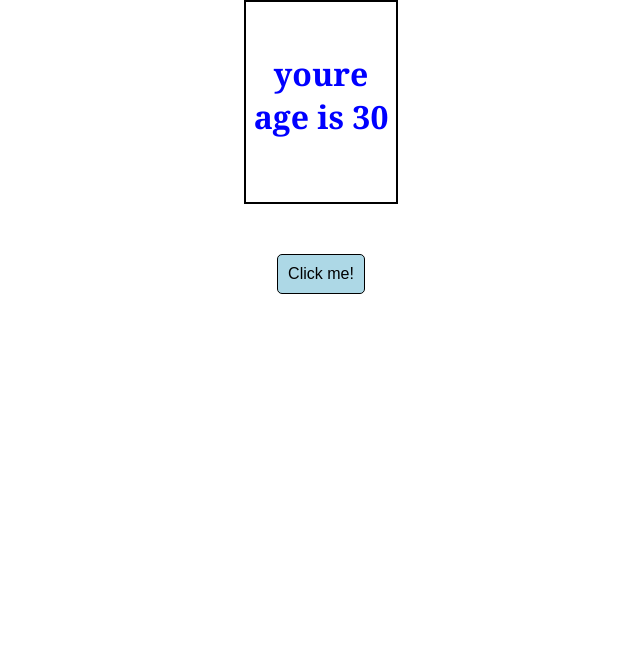
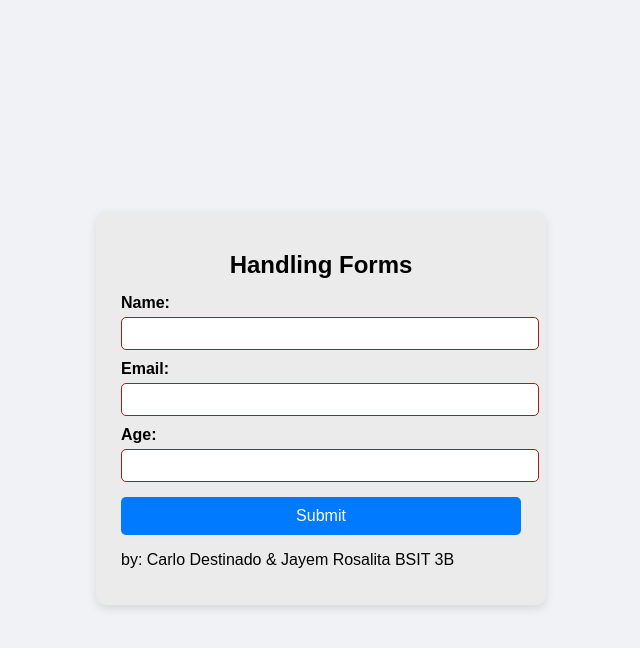
Before and after one commit to CarloDestinado/chingchong-html-prac, a plain HTML site: page index.html in a window 1280 px wide. Shown: the whole page, without its empty margins (319-959 px from the left). Drawn offline with Linux system fonts and the light colour scheme.

Commit message:
chingchong prac

```diff
--- a/index.html
+++ b/index.html
@@ -1,21 +1,33 @@
 <!DOCTYPE html>
 <html lang="en">
 <head>
-    <meta charset="UTF-8">
-    <meta name="viewport" content="width=device-width, initial-scale=1.0">
-    <title>Carlo</title>
-    <link rel="stylesheet" href="styles.css">
+  <meta charset="UTF-8">
+  <meta name="viewport" content="width=device-width, initial-scale=1.0">
+  <title>Carlo Destinado & Jayem Rosalita</title>
+  <link rel="stylesheet" href="styles.css">
 </head>
 <body>
 
-    <H1 id="h1"></H1>
+  <div class="container">
+    <h2>Handling Forms</h2>
 
-    <div id="content">
-        <button id="btn">Click me!</button>
-        <p id="text"></p>
-    </div>
+    <form id="myForm">
+      <label for="username">Name:</label>
+      <input type="text" id="username" required>
 
-    <script src="index.js"></script>
+      <label for="email">Email:</label>
+      <input type="email" id="email" required>
 
+      <label for="age">Age:</label>
+      <input type="number" id="age" required>
+
+      <button type="submit">Submit</button>
+    </form>
+
+    <div id="output" class="output"></div>
+    <p>by: Carlo Destinado & Jayem Rosalita BSIT 3B</p>
+  </div>
+
+  <script src="index.js"></script>
 </body>
 </html>
--- a/index.js
+++ b/index.js
@@ -1,18 +1,20 @@
-let age = 30;
+const form = document.getElementById("myForm");
+const output = document.getElementById("output");
 
-/*console.log(typeof age);
-console.log(`youre age is ${age}`);*/
-console.log(typeof age);
-if (age >= 18) {
-    console.log("you can vote");
-    if (age >= 21) {
-        console.log("you can drink");
-    }else{
-        console.log("you cant drink");
-    }
-} else {
-    console.log("you cant vote");
-}
+form.addEventListener("submit", function(event) {
+  event.preventDefault();
 
+  const name = document.getElementById("username").value;
+  const email = document.getElementById("email").value;
+  const age = document.getElementById("age").value;
 
-document.getElementById("h1").textContent = `youre age is ${age}`;
+  output.style.display = "block";
+  output.innerHTML = `
+    <h3>Submitted Data:</h3>
+    <p><strong>Name:</strong> ${name}</p>
+    <p><strong>Email:</strong> ${email}</p>
+    <p><strong>Age:</strong> ${age}</p>
+  `;
+
+  document.body.style.background = "#f9fff4";
+});
--- a/styles.css
+++ b/styles.css
@@ -1,31 +1,59 @@
-body{
-
-    margin: 0 auto;
-    font-family: Georgia, 'Times New Roman', Times, serif;
-    font-size: medium;
+body {
+  font-family: Arial, sans-serif;
+  background: #f0f2f5;
+  display: flex;
+  justify-content: center;
+  align-items: center;
+  height: 100vh;
 }
 
-H1{
-
-    color: blue;
-    text-align: center;
-    height: 150px;
-    width: 150px;
-    border: 2px solid black;
-    margin: auto;
-    padding-top: 50px;
+.container {
+  background: #ebebeb;
+  padding: 20px 25px;
+  border-radius: 10px;
+  box-shadow: 0 4px 10px rgba(0,0,0,0.1);
+  width: 400px;
 }
 
-#content{
-    text-align: center;
-    margin-top: 50px;
+h2 {
+  text-align: center;
+  margin-bottom: 15px;
 }
 
-#btn{
-    padding: 10px;
-    font-size: medium;
-    border-radius: 5px;
-    cursor: pointer;
-    background-color: lightblue;
-    border: 1px solid black;
+label {
+  display: block;
+  margin-top: 10px;
+  font-weight: bold;
 }
+
+input {
+  width: 100%;
+  padding: 8px;
+  margin-top: 5px;
+  border: 1px solid #a71c1c;
+  border-radius: 5px;
+}
+
+button {
+  margin-top: 15px;
+  padding: 10px;
+  width: 100%;
+  border: none;
+  border-radius: 5px;
+  background: #007BFF;
+  color: #fff;
+  font-size: 16px;
+  cursor: pointer;
+}
+
+button:hover {
+  background: #0056b3;
+}
+
+.output {
+  margin-top: 20px;
+  background: #e9f7ef;
+  padding: 10px;
+  border-radius: 5px;
+  display: none;
+}
```
